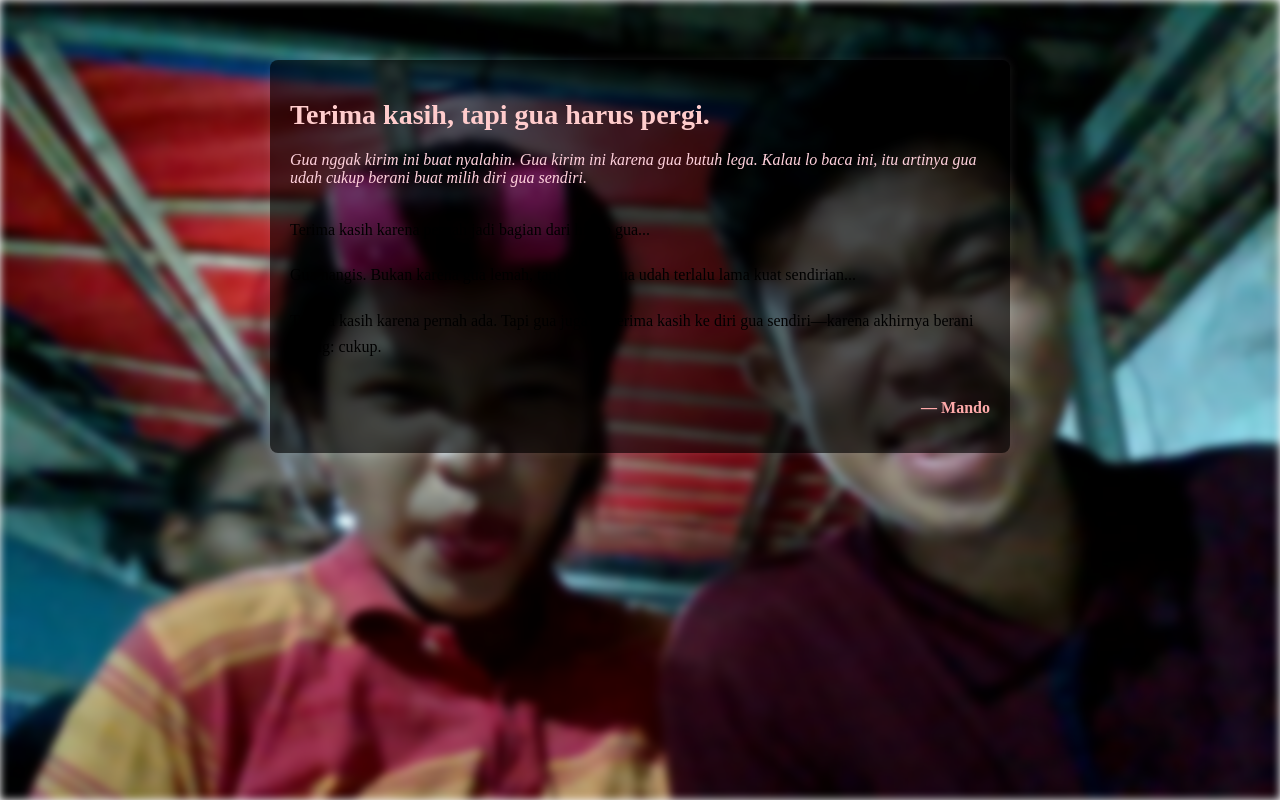
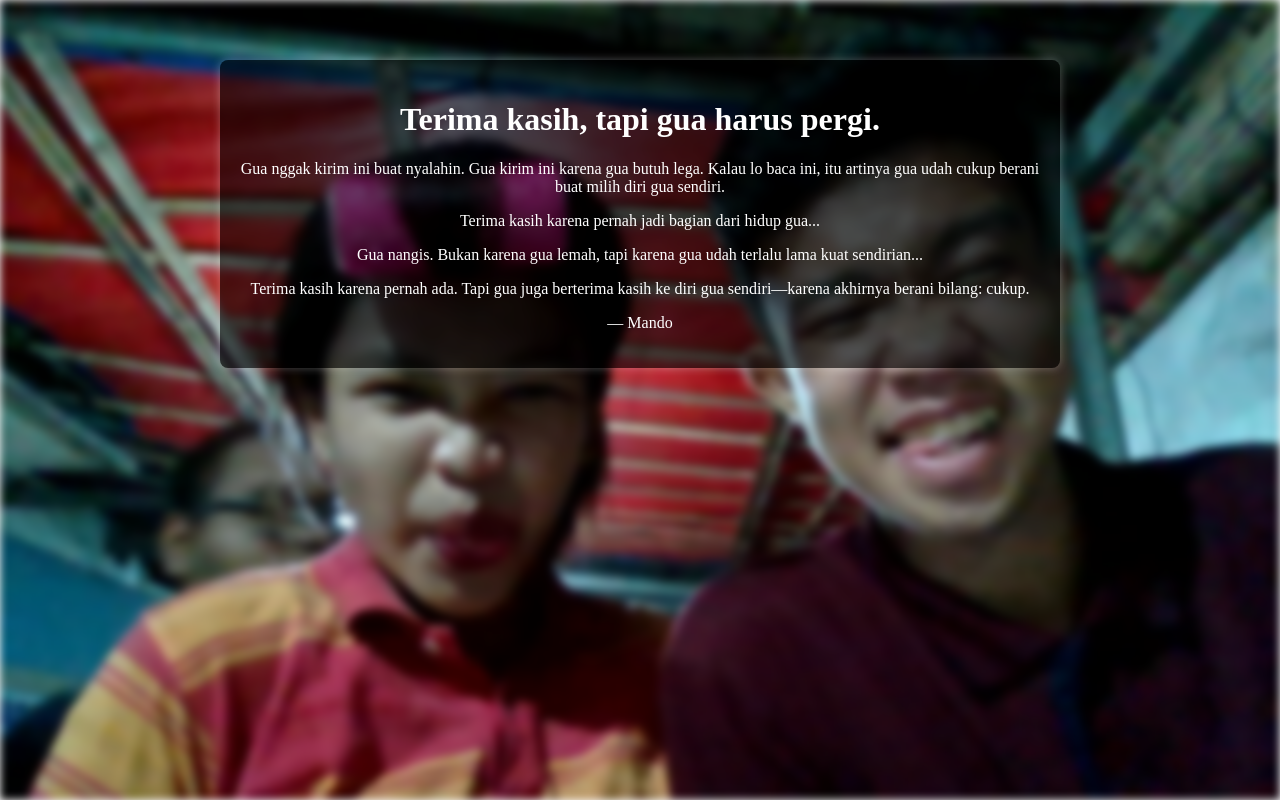
Before and after one commit to armandoXITKJ/surat-dari-mando, a plain HTML site: page Create index.html in a window 1280 px wide. Drawn offline with Linux system fonts and the light colour scheme.

Commit message:
Update style.css

```diff
--- a/style.css
+++ b/style.css
@@ -1,46 +1,31 @@
+body {
+  font-family: serif;
+  text-align: center;
+  margin: 0;
+  padding: 0;
+  color: white;
+  position: relative;
+  z-index: 1;
+}
+
 body::before {
   content: "";
   position: fixed;
   top: 0; left: 0;
   width: 100%; height: 100%;
-  background-image: url("bg-mando.jpg");
+  background-image: url('bg-mando.jpg'); /* ganti sesuai nama file lo */
   background-size: cover;
   background-position: center;
   background-repeat: no-repeat;
-  filter: blur(4px); /* efek blur */
+  filter: blur(4px);
   z-index: -1;
 }
 
-
 .container {
-  max-width: 700px;
+  background-color: rgba(0, 0, 0, 0.6);
   margin: 60px auto;
   padding: 20px;
-  background-color: rgba(0,0,0,0.6);
+  max-width: 800px;
   border-radius: 8px;
-  box-shadow: 0 0 10px rgba(255,255,255,0.1);
+  box-shadow: 0 0 10px rgba(255,255,255,0.3);
 }
-
-h1 {
-  font-size: 28px;
-  margin-bottom: 20px;
-  color: #ffcccc;
-}
-
-.intro {
-  font-style: italic;
-  margin-bottom: 30px;
-  color: #ffd1dc;
-}
-
-.letter p {
-  margin-bottom: 20px;
-  line-height: 1.6;
-}
-
-footer {
-  text-align: right;
-  margin-top: 40px;
-  font-weight: bold;
-  color: #ffaaaa;
-}
```
